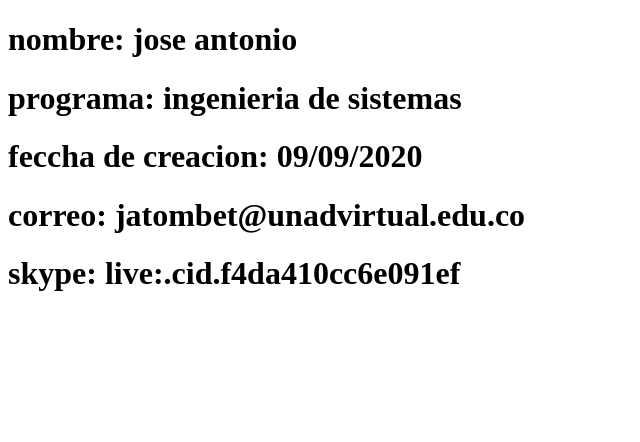
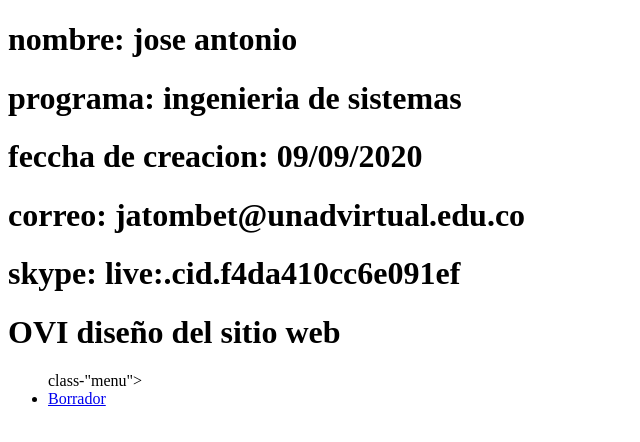
Before and after one commit to jose705/DSW-jose-antonio, a plain HTML site: page index.html in a window 1280 px wide. Shown: the whole page, without its empty margins (0-640 px from the left). Drawn offline with Linux system fonts and the light colour scheme.

Commit message:
v2
diseño web

```diff
--- a/index.html
+++ b/index.html
@@ -12,5 +12,13 @@
     <h1>correo: jatombet@unadvirtual.edu.co</h1>
     <h1>skype: live:.cid.f4da410cc6e091ef</h1>
 
+    <h1>OVI diseño del sitio web</h1>
+
+    <nav>
+        <ul> class-"menu">
+            <li><a href="planing.html">Borrador</li></a>
+        </ul>
+    </nav>
+
 </body>
 </html>
```
